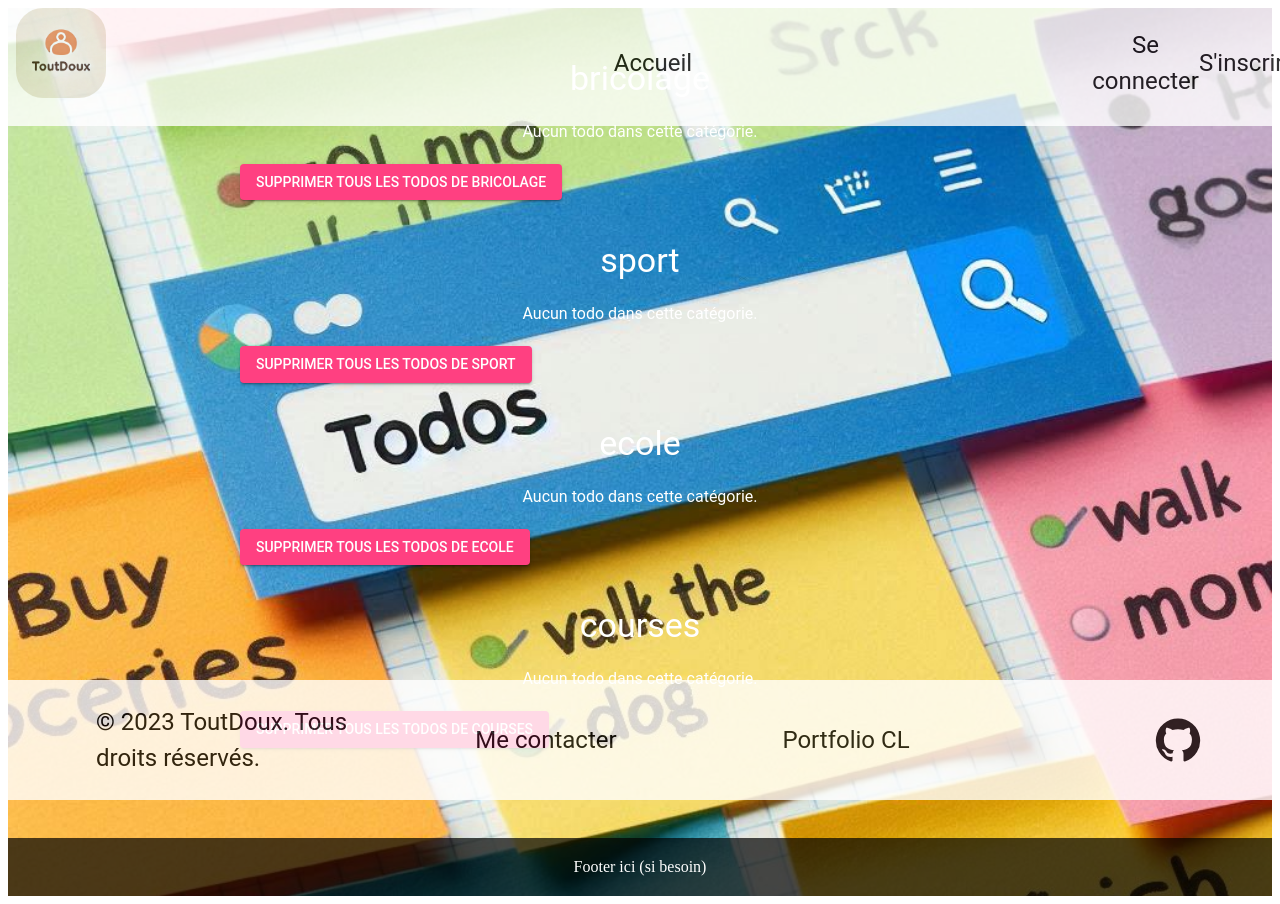
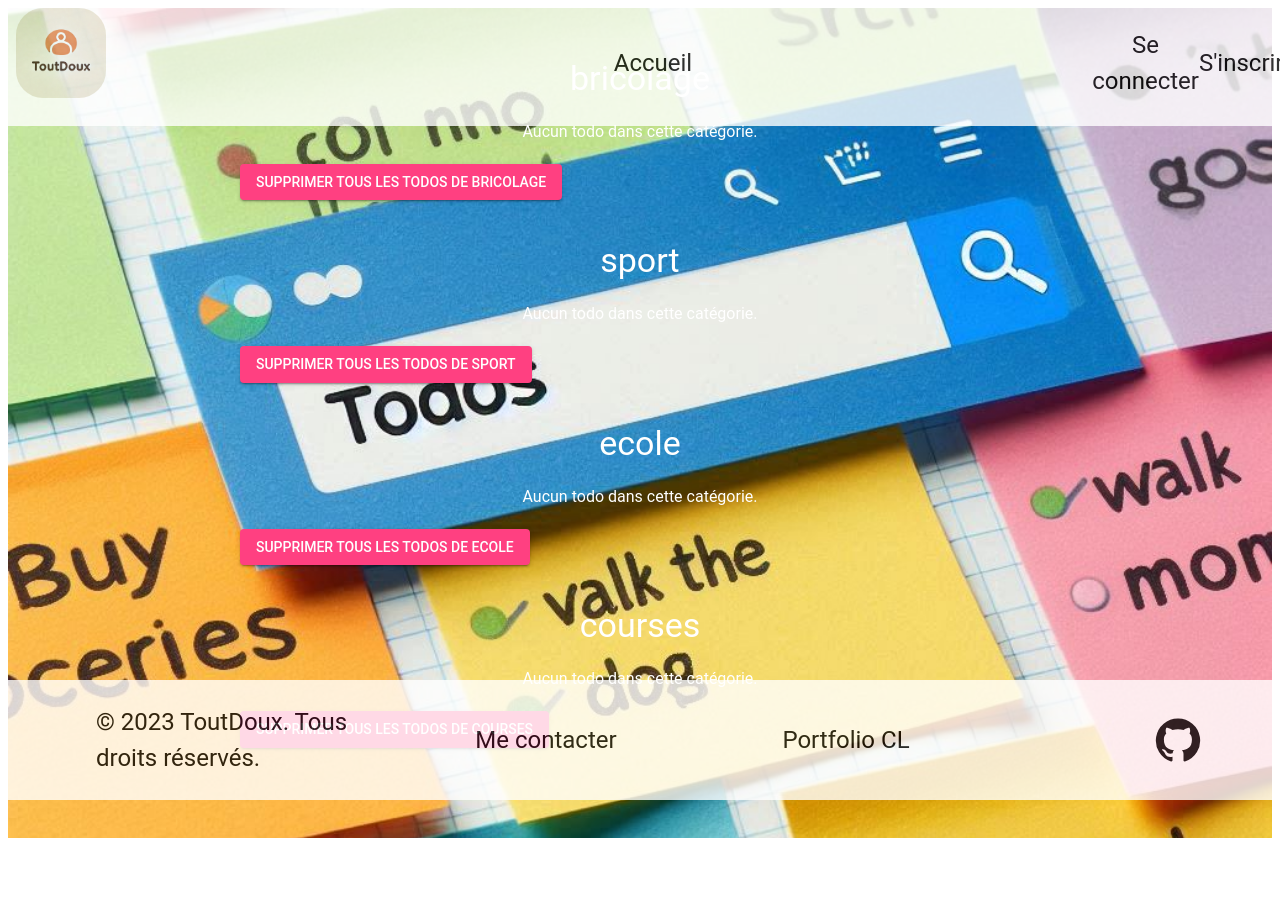
Before and after one commit to L1nk249/todolist-frontend, a Next.js app: page /Sauvegarde in a window 1280 px wide. After the commit the page ends 846 px from the top, so only its background shows below. Built offline with nearby package versions, Linux system fonts and the light colour scheme.

Commit message:
delketefooter

```diff
--- a/components/Sauvegarde.js
+++ b/components/Sauvegarde.js
@@ -80,10 +80,6 @@ export default function Sauvegarde() {
           )}
         </Box>
 
-        {/* Footer (si nécessaire) */}
-        <Box sx={{ padding: '20px', textAlign: 'center', color: 'white', backgroundColor: 'rgba(0, 0, 0, 0.7)' }}>
-          Footer ici (si besoin)
-        </Box>
       </div>
     </>
   );
```
